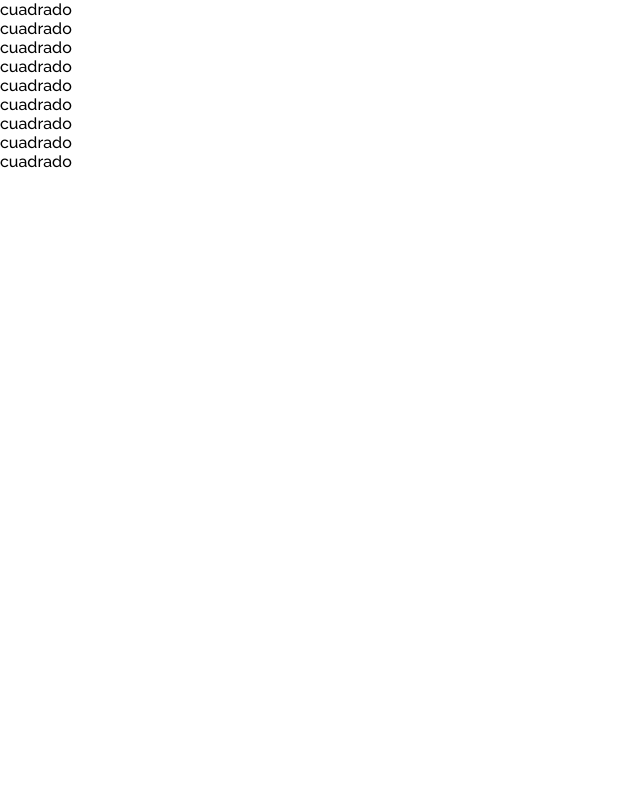
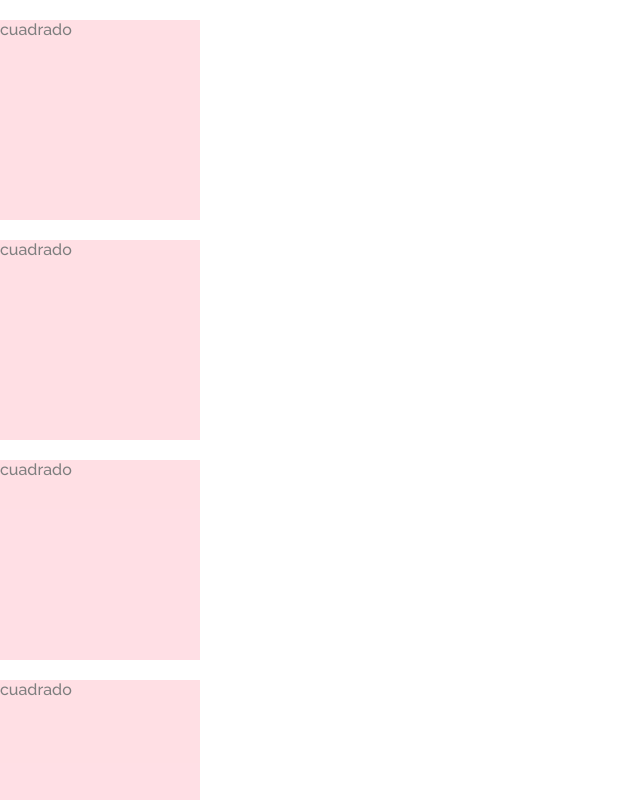
Before and after one commit to DranzerSv/Memory-Games, a React (Create React App) app: page /tictactoe in a window 1280 px wide. Shown: the top 800 px of the page, without its empty margins (0-640 px from the left). Built offline with nearby package versions, Linux system fonts and the light colour scheme.

Commit message:
styles: added basic styles of square component

```diff
--- a/src/components/Square/index.tsx
+++ b/src/components/Square/index.tsx
@@ -1,6 +1,9 @@
 import React, { useState } from 'react';
+
+import './square.scss';
+
 function Square() {
-  return <div>cuadrado</div>;
+  return <div className="square">cuadrado</div>;
 }
 
 export default Square;
--- /dev/null
+++ b/src/components/Square/square.scss
@@ -0,0 +1,5 @@
+.square {
+  width: 200px;
+  height: 200px;
+  background-color: pink;
+}
```
